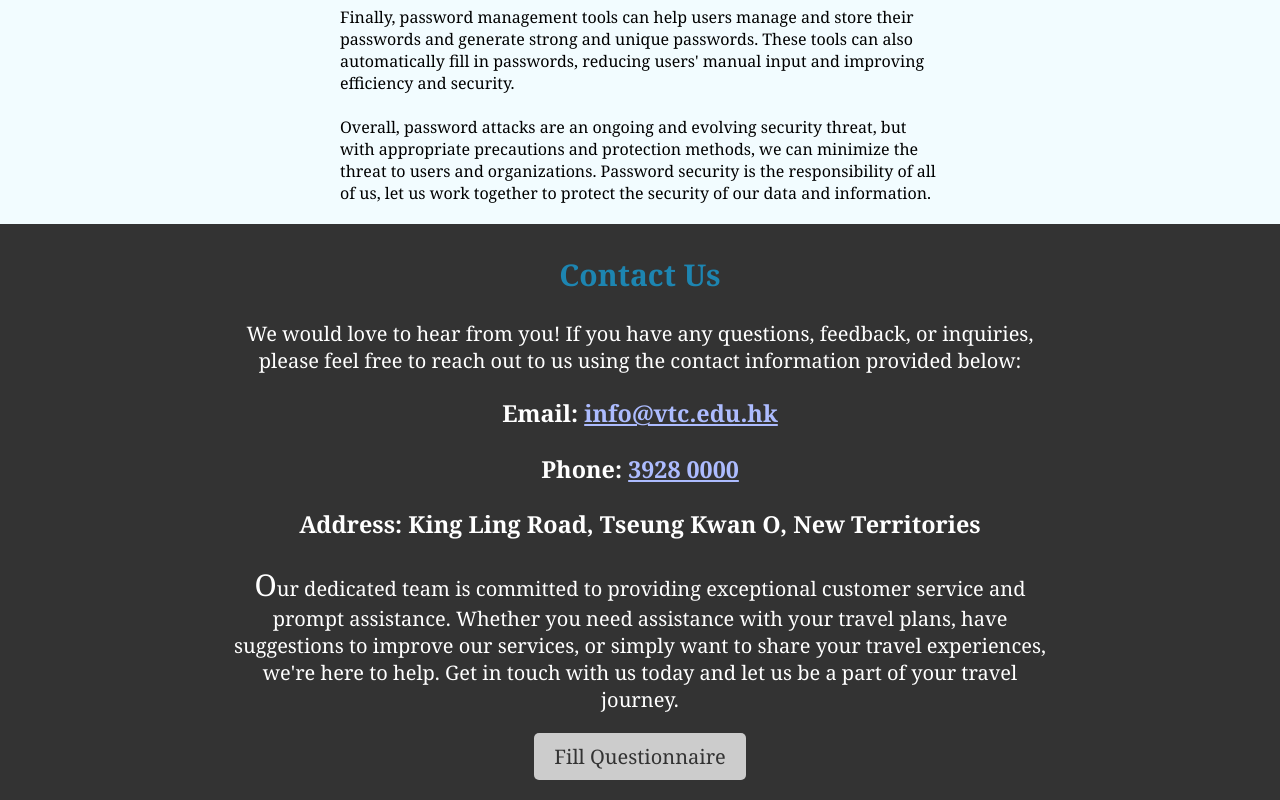
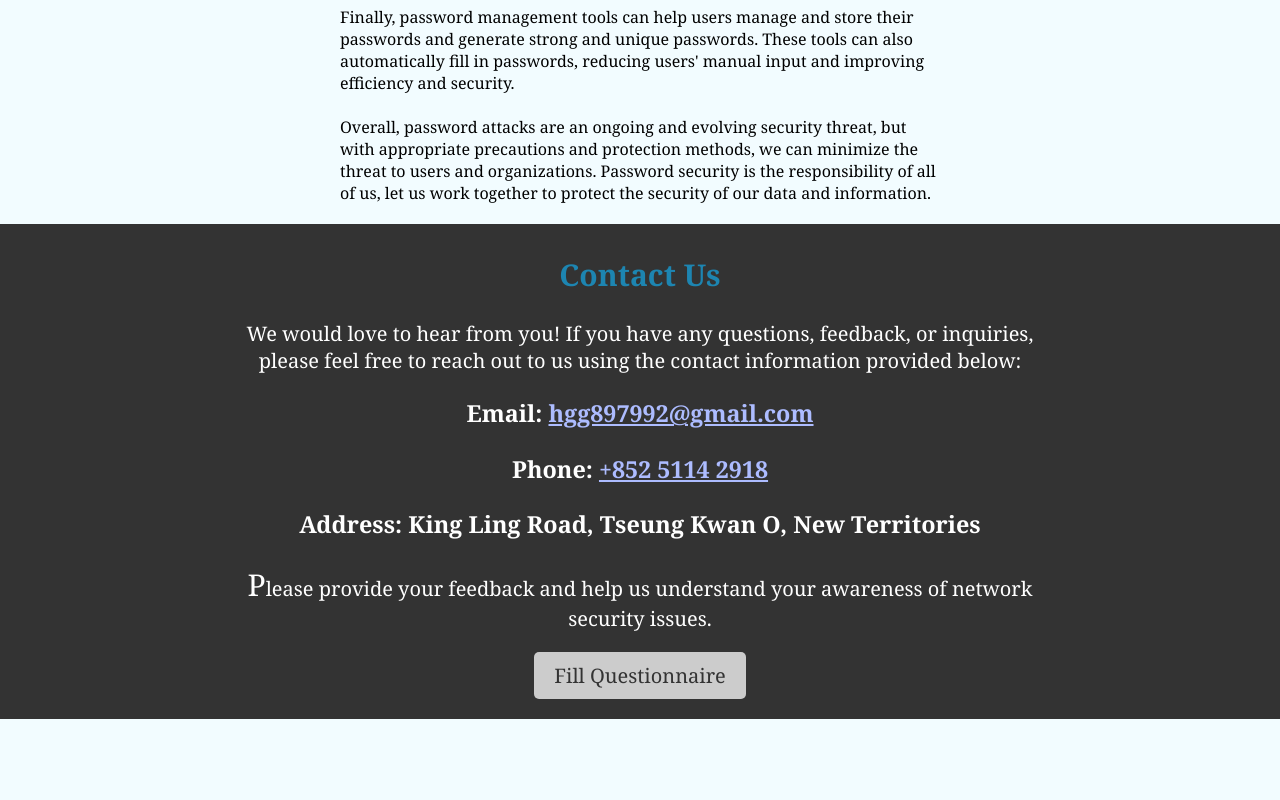
Before and after one commit to tomSum3345678/CyberShieldFortress, a plain HTML site: page plan3.html in a window 1280 px wide. Shown: the part 1260-2060 px from the top of the page. After the commit the page ends 1979 px from the top, so only its background shows below. Drawn offline with Linux system fonts and the light colour scheme.

Commit message:
Update plan3.html

```diff
--- a/plan3.html
+++ b/plan3.html
@@ -65,16 +65,12 @@
       reach out to us using the contact information provided below:
 
       <div class="contact-info">
-        <h3>Email: <a href="mailto:info@vtc.edu.hk">info@vtc.edu.hk</a></h3>
-        <h3>Phone: <a href="tel:3928 0000">3928 0000</a></h3>
+        <h3>Email: <a href="mailto:hgg897992@gmail.com">hgg897992@gmail.com</a></h3>
+        <h3>Phone: <a href="tel:+852 5114 2918">+852 5114 2918</a></h3>
         <h3>Address: King Ling Road, Tseung Kwan O, New Territories</h3>
       </div>
 
-      <p>Our dedicated team is committed to providing exceptional customer service and prompt assistance. Whether
-        you need assistance with your travel plans, have suggestions to improve our services, or simply want to
-        share your travel experiences, we're here to help. Get in touch with us today and let us be a part of your
-        travel journey.</p>
-
+      <p>Please provide your feedback and help us understand your awareness of network security issues.</p>
       <rating>
         <a href="rating.html" class="btn" target="_blank">Fill Questionnaire</a>
       </rating>
```
